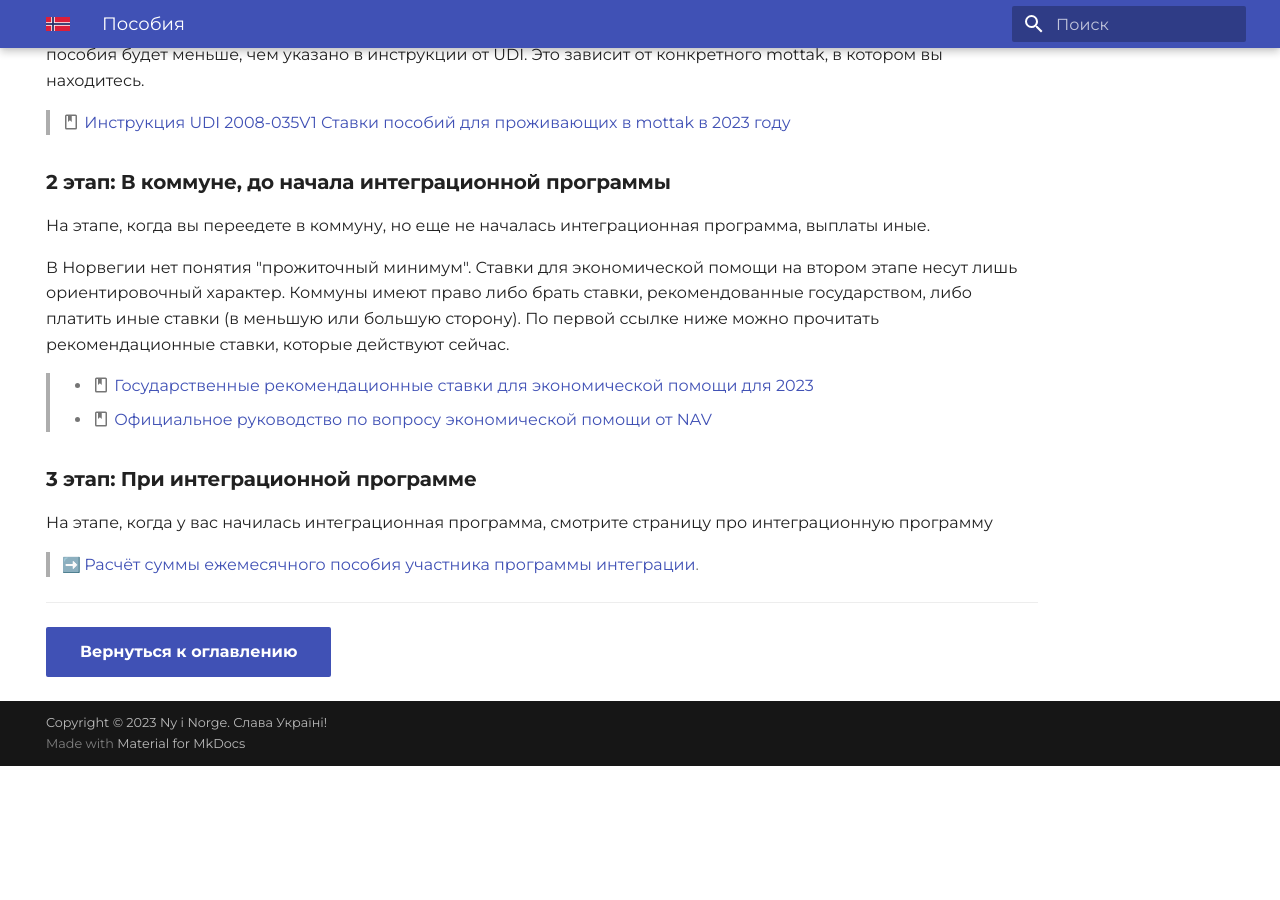
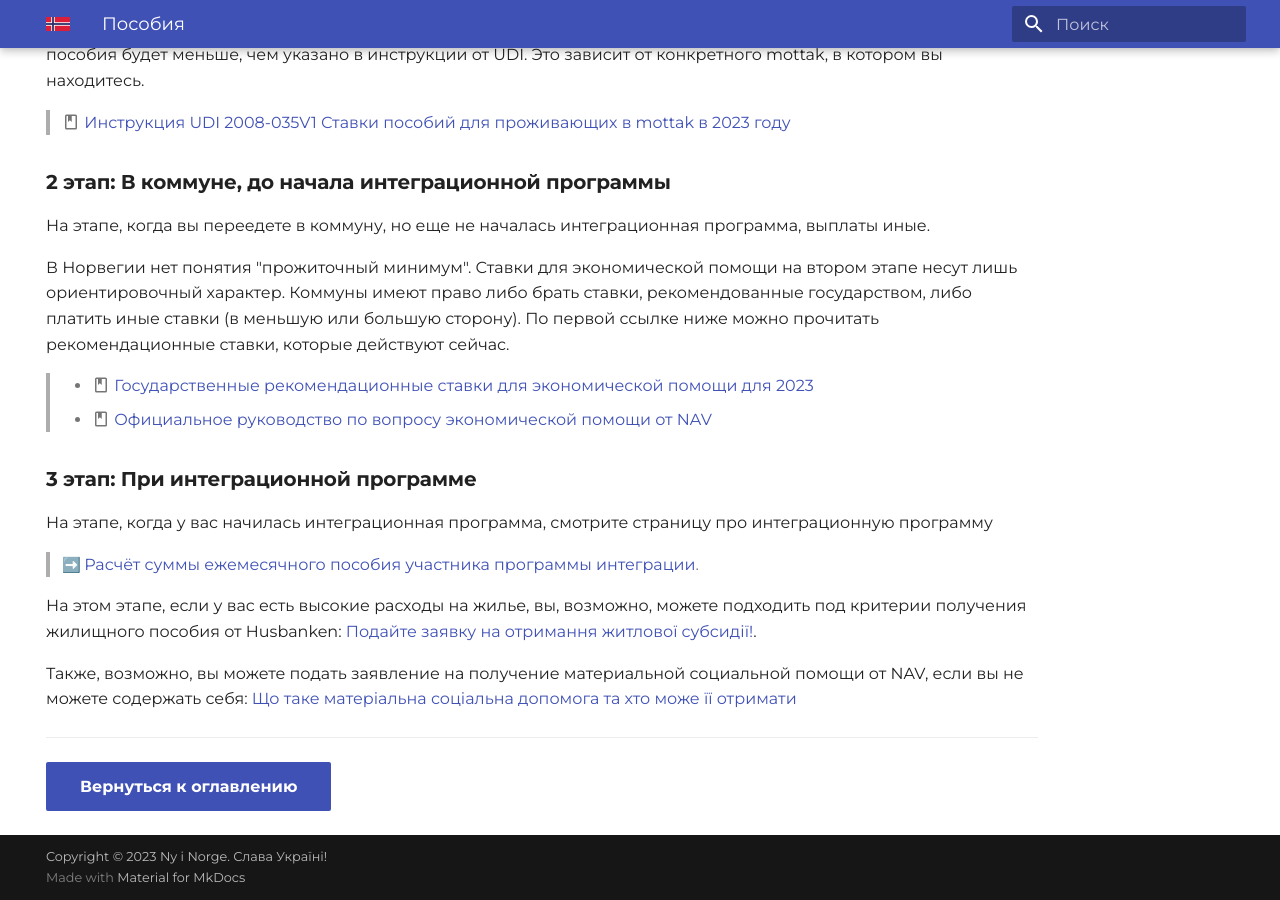
Before and after one commit to nyinorge/nyinorge.github.io, an MkDocs documentation site: the page built from docs/benefits.md, in a window 1280 px wide and 900 px high, scrolled down 579 px. Built offline with MkDocs 1.6.1 and Material for MkDocs 9.7.7, drawn with Linux system fonts in a browser that asks for light colours; emoji names are drawn with the system emoji font; before the commit the page ends 1345 px from its top, so only the background shows below that.

Commit message:
Update benefits.md

```diff
--- a/docs/benefits.md
+++ b/docs/benefits.md
@@ -30,7 +30,11 @@ hide:
 На этапе, когда у вас начилась интеграционная программа, смотрите cтраницу про интеграционную программу
 
 > :arrow_right: [Расчёт суммы ежемесячного пособия участника программы интеграции](introduction-programme.md/#3).
->
+
+На этом этапе, если у вас есть высокие расходы на жилье, вы, возможно, можете подходить под критерии получения жилищного пособия от Husbanken: [Подайте заявку на отримання житлової субсидії!](https://nedlasting.husbanken.no/Filer/9e5u.pdf).
+
+Также, возможно, вы можете подать заявление на получение материальной социальной помощи от NAV, если вы не можете содержать себя: [Що таке матеріальна соціальна допомога та хто може її отримати](https://www.nav.no/ukraina/uk#socialnadopomoga)
+
 ---
 
 [Вернуться к оглавлению](index.md){ .md-button .md-button--primary }
```
